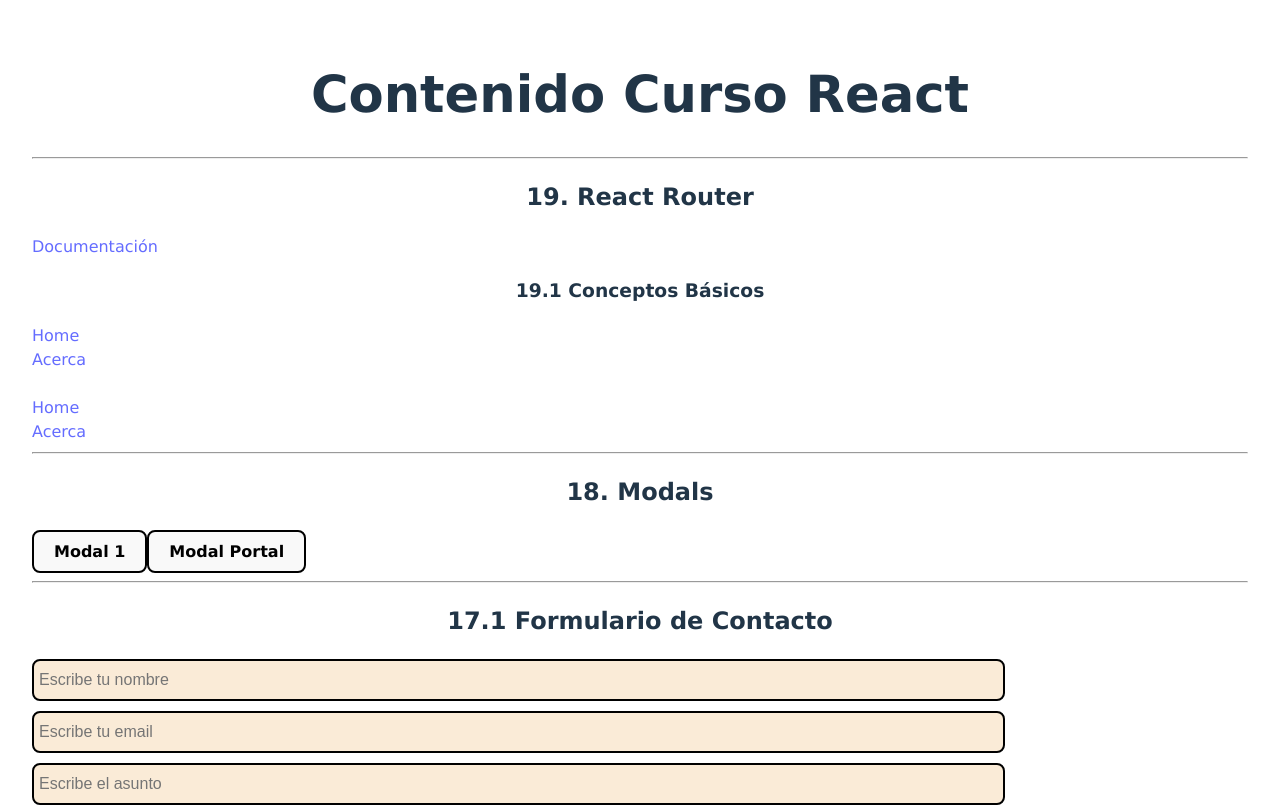
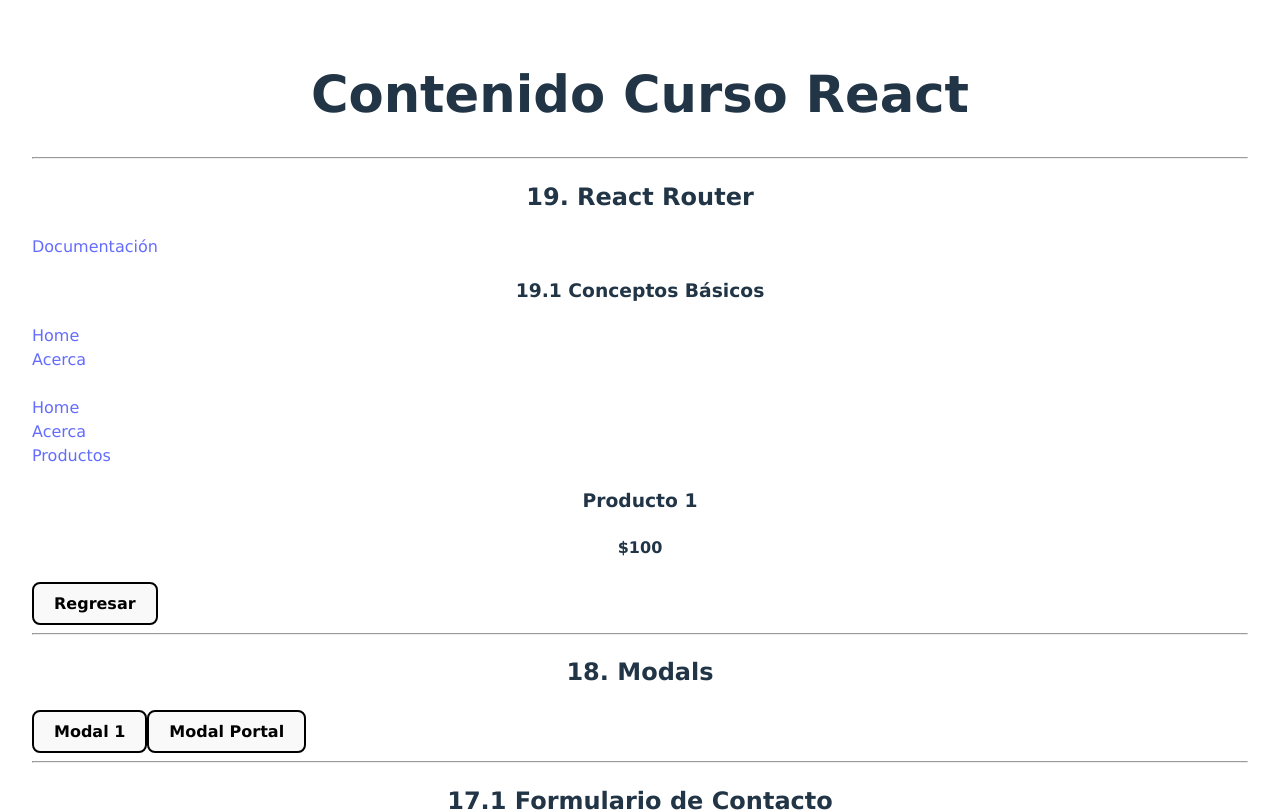
Before and after one commit to ignaciojavier27/materia-react, a React (Vite) app: page /producto/1 in a window 1280 px wide. Shown: the top 812 px of the page. Built offline with nearby package versions, Linux system fonts and the light colour scheme; no server answers.

Commit message:
useNavigate + useParams

```diff
--- a/src/components/ReactRouter/ConceptosBasicosRouter.jsx
+++ b/src/components/ReactRouter/ConceptosBasicosRouter.jsx
@@ -1,8 +1,23 @@
 import { BrowserRouter, Routes, Route } from "react-router-dom"
 import AcercaRouter from "./AcercaRouter"
 import NavRouter from "./NavRouter"
+import PageError404 from "./PageError404"
+import { useState } from "react"
+import ProductosRouter from "./ProductosRouter"
+import DetalleProductoRouter from "./DetalleProductoRouter"
+
+const initialProducts = [
+    { id: 1, nombre: "Producto 1", precio: 100 },
+    { id: 2, nombre: "Producto 2", precio: 200 },
+    { id: 3, nombre: "Producto 3", precio: 300 },
+    { id: 4, nombre: "Producto 4", precio: 400 },
+    { id: 5, nombre: "Producto 5", precio: 500 },
+]
 
 const ConceptosBasicosRouter = () => {
+
+    const [productos, setProductos] = useState(initialProducts);
+
     return (
     <div>
         <h3>19.1 Conceptos Básicos</h3>
@@ -11,6 +26,9 @@ const ConceptosBasicosRouter = () => {
             <Routes>
                 <Route path="/" element={<h1>Hola!</h1>} />
                 <Route path="/acerca" element={<AcercaRouter />}/>
+                <Route path="*" element={<PageError404 />} />
+                <Route path="/productos" element={<ProductosRouter productos={productos} />} />
+                <Route path="/producto/:id" element={<DetalleProductoRouter productos={productos} />} />
             </Routes>
         </BrowserRouter>
     </div>
--- /dev/null
+++ b/src/components/ReactRouter/DetalleProductoRouter.jsx
@@ -0,0 +1,23 @@
+import { useParams, useNavigate } from "react-router-dom"
+
+const DetalleProductoRouter = ({ productos }) => {
+
+    const navigate = useNavigate();
+
+    const goBack = () => {
+        navigate(-1)
+    }
+
+    const { id } = useParams();
+    const producto = productos.find( producto => producto.id.toString() === id )
+
+    return (
+    <div>
+        <h3>{producto.nombre}</h3>
+        <h4>${producto.precio}</h4>
+        <button onClick={goBack}>Regresar</button>
+    </div>
+    )
+}
+
+export default DetalleProductoRouter
--- a/src/components/ReactRouter/NavRouter.jsx
+++ b/src/components/ReactRouter/NavRouter.jsx
@@ -5,9 +5,9 @@ const NavRouter = () => {
   return (
     <>
       <nav>
-        <Link to={"/"}>Home</Link>
+        <Link to="/">Home</Link>
         <br />
-        <Link to={"/acerca"}>Acerca</Link>
+        <Link to="/acerca">Acerca</Link>
       </nav>
       <br />
       <nav>
@@ -24,6 +24,13 @@ const NavRouter = () => {
         >
           Acerca
         </NavLink>
+        <br />
+        <NavLink
+          className={({ isActive }) => (isActive ? "active-link" : null)}
+          to={"/productos"}
+        >
+          Productos
+        </NavLink>
       </nav>
     </>
   );
--- /dev/null
+++ b/src/components/ReactRouter/PageError404.jsx
@@ -0,0 +1,9 @@
+const PageError404 = () => {
+  return (
+    <div>
+        <h2>Error 404!</h2>
+    </div>
+  )
+}
+
+export default PageError404
--- /dev/null
+++ b/src/components/ReactRouter/ProductosRouter.jsx
@@ -0,0 +1,13 @@
+import { Link } from "react-router-dom"
+
+const ProductosRouter = ({ productos }) => {
+  return (
+    <ul>
+      {
+        productos.map( producto => <li key={producto.id}><Link to={`/producto/${producto.id}`}>{producto.nombre}</Link></li> )
+      }
+    </ul>
+  )
+}
+
+export default ProductosRouter
```
